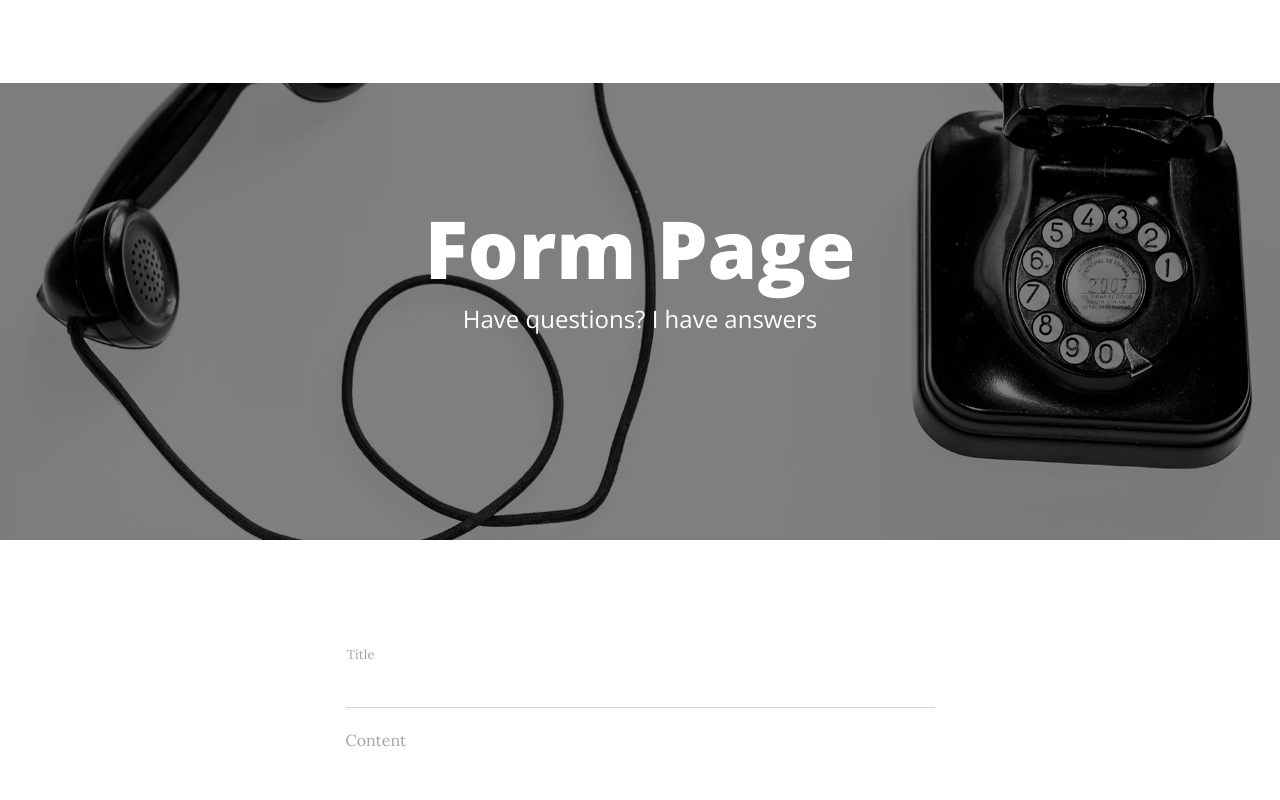
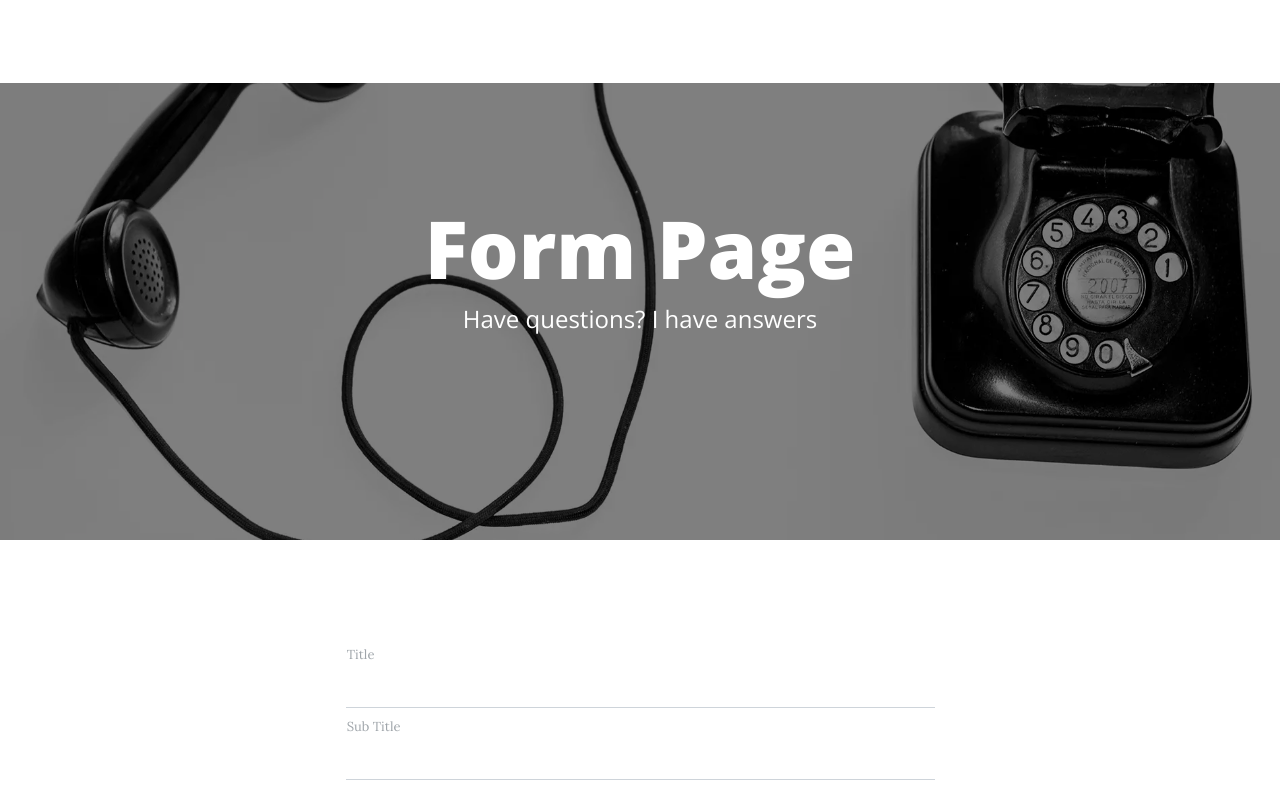
Before and after one commit to RyuJaeJeong/next-blog, a Next.js app: page /article/form in a window 1280 px wide. Shown: the top 800 px of the page. Built offline with nearby package versions, Linux system fonts and the light colour scheme; no server answers.

Commit message:
feat: 게시물 등록 부제목 컬럼 추가 2025-12-08 류재정

```diff
--- a/src/app/article/form/page.jsx
+++ b/src/app/article/form/page.jsx
@@ -58,21 +58,35 @@ const Form = ()=>{
                                                        message: "제목은 2글자 이상입니다."
                                                    },
                                                    maxLength: {
-                                                        value: 20,
+                                                       value: 255,
                                                        message: "제목은 최대 255자 까지입니다."
                                                    }
                                                })}
                                         />
                                         <label htmlFor="title">Title</label>
-                                        {errors.title && <HelpMessageDanger message={`[ERROR]: ${errors.title.message}`} />}
+                                        {errors.title && <HelpMessageDanger message={`[ERROR]: ${errors.title.message}`}/>}
+                                    </div>
+                                    <div className="form-floating">
+                                        <input type="text"
+                                               id="subTitle"
+                                               name="subTitle"
+                                               className="form-control"
+                                               {...register("subTitle", {
+                                                   maxLength: {
+                                                       value: 255,
+                                                       message: "부제목은 최대 255자 까지입니다."
+                                                   }
+                                               })}
+                                        />
+                                        <label htmlFor="subTitle">Sub Title</label>
                                     </div>
                                     <div className="form-floating">
                                         <p className={Styles.editorLabel}>Content</p>
                                         <Editor id="content" name="content" setValue={setValue} className={`form-control ${Styles.editorBody}`}/>
-                                        {!errors.title && errors.content && <HelpMessageDanger message={`[ERROR]: ${errors.content.message}`} />}
+                                        {!errors.title && errors.content && <HelpMessageDanger message={`[ERROR]: ${errors.content.message}`}/>}
                                     </div>
                                     <br/>
-                                    <button type="submit" id="btnSubmit" className="btn btn-primary text-uppercase" disabled={isSubmitting} >
+                                    <button type="submit" id="btnSubmit" className="btn btn-primary text-uppercase" disabled={isSubmitting}>
                                         Send
                                     </button>
                                 </form>
```
Also changed, not shown: 1 other file (tests, documents, lock files or other folders). Lines whose indentation alone changed are shown as unchanged.
